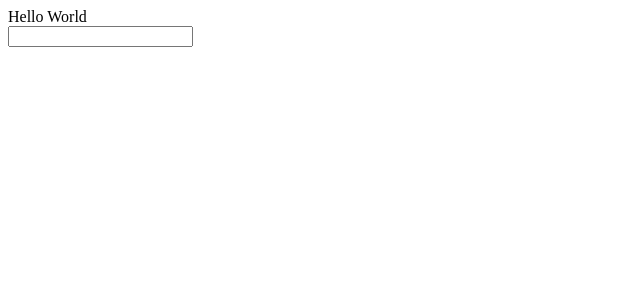
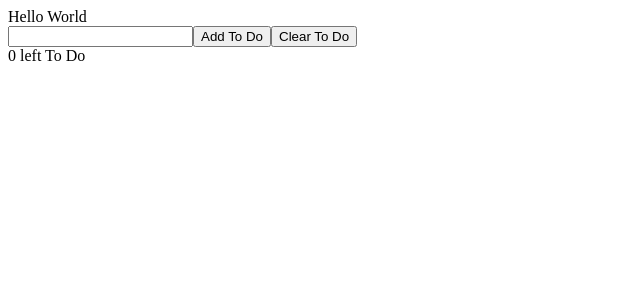
Before and after one commit to akibiaons/learn-react-in-x-min, a React (Create React App) app: page / in a window 1280 px wide. Shown: the top 300 px of the page, without its empty margins (0-640 px from the left). Built offline with nearby package versions, Linux system fonts and the light colour scheme.

Commit message:
added useState

```diff
--- a/src/App.js
+++ b/src/App.js
@@ -1,4 +1,4 @@
-import React from "react";
+import React, { useState } from "react";
 import ToDoList from "./ToDoList";
 
 function App() {
@@ -6,6 +6,9 @@
     <>
       <ToDoList />
       <input type="text" />
+      <button>Add To Do</button>
+      <button>Clear To Do</button>
+      <div>0 left To Do</div>
     </>
   );
 }
```
